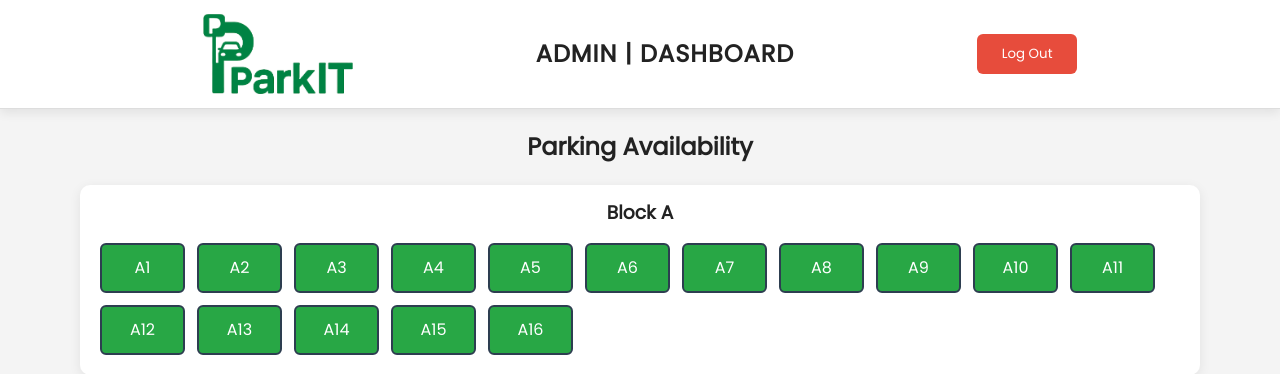
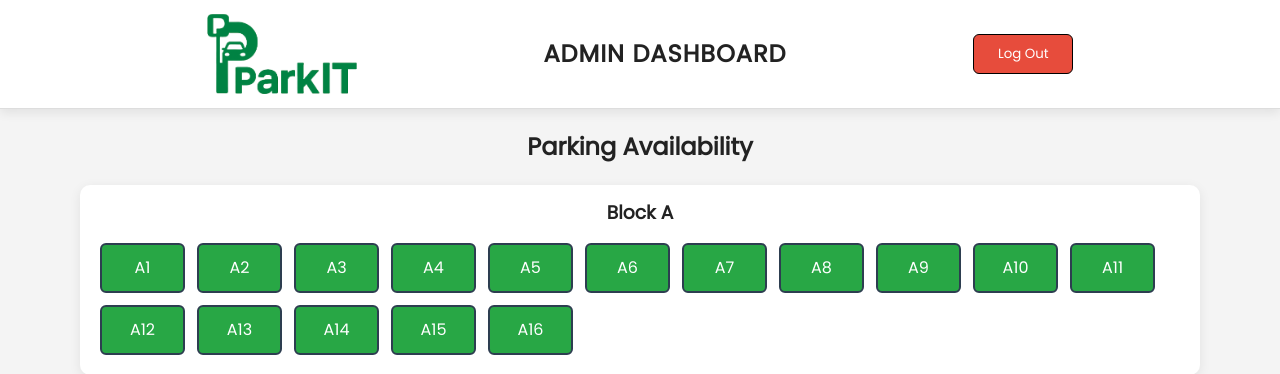
Before and after one commit to iPisano1/ParkIT, a PHP site: page /admin.php in a window 1280 px wide. Shown: the top 374 px of the page. Run offline with PHP 8.4, Linux system fonts and the light colour scheme; the visitor is signed in with stand-in values (Sample User, id 1); data comes from the database, SQL or seed files in the repository; data that the repository does not hold is empty.

Commit message:
Renamed Admin | Dashboard to Admin Dashboard

```diff
--- a/admin.php
+++ b/admin.php
@@ -32,7 +32,7 @@ $available = $total - $occupied;
   <header>
     <nav>
       <img src="css/ParkIT.png" alt="">
-      <h1>Admin | Dashboard</h1>
+      <h1>Admin Dashboard</h1>
       <form method="post" action="php/logout.php">
         <button type="submit" id="logoutBtn">Log Out</button>
       </form>
--- a/css/admin.css
+++ b/css/admin.css
@@ -38,7 +38,7 @@ nav h1 {
   width: 100px;
   height: 40px;
   background: #e74c3c;
-  border: none;
+  border: 1px solid black;
   color: white;
   border-radius: 6px;
   cursor: pointer;
```
